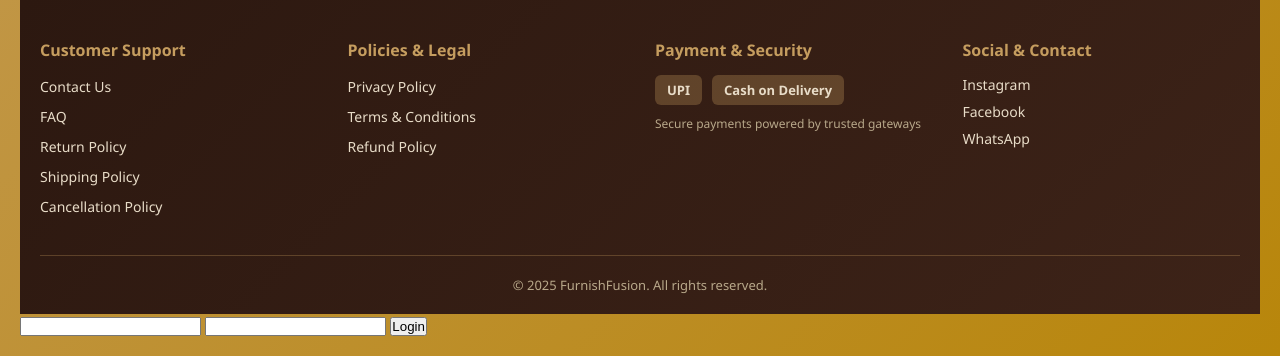
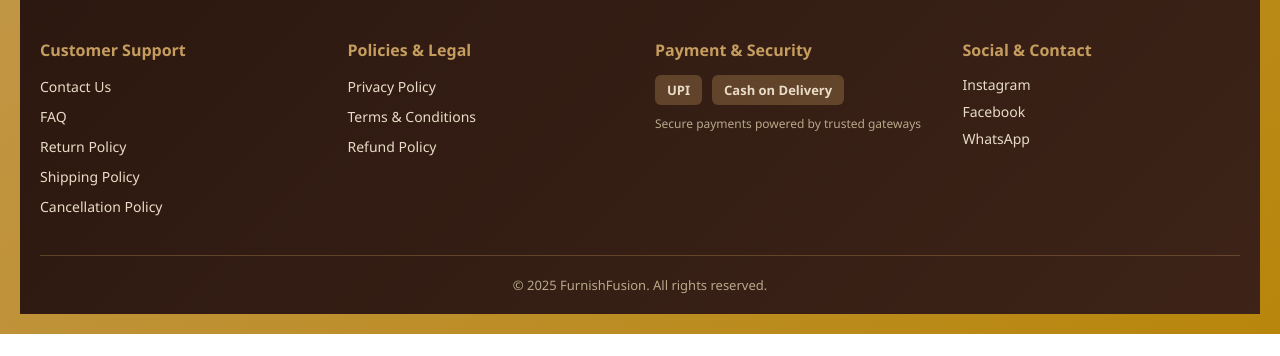
Before and after one commit to Javaproject-04/FurnitureApplication, a Flask app: page /login in a window 1280 px wide. Shown: the part 760-1116 px from the top of the page. After the commit the page ends 1094 px from the top, so only its background shows below. Run offline with Flask 3, Linux system fonts and the light colour scheme.

Commit message:
Remove login form from login.html
Removed the login form from the login.html template.

```diff
--- a/templates/login.html
+++ b/templates/login.html
@@ -323,11 +323,7 @@
             }
         }
     </script>
-    <form method="POST" action="/login">
-    <input type="text" name="username" required>
-    <input type="password" name="password" required>
-    <button type="submit">Login</button>
-    </form>
+
 
 </body>
 </html>
```
